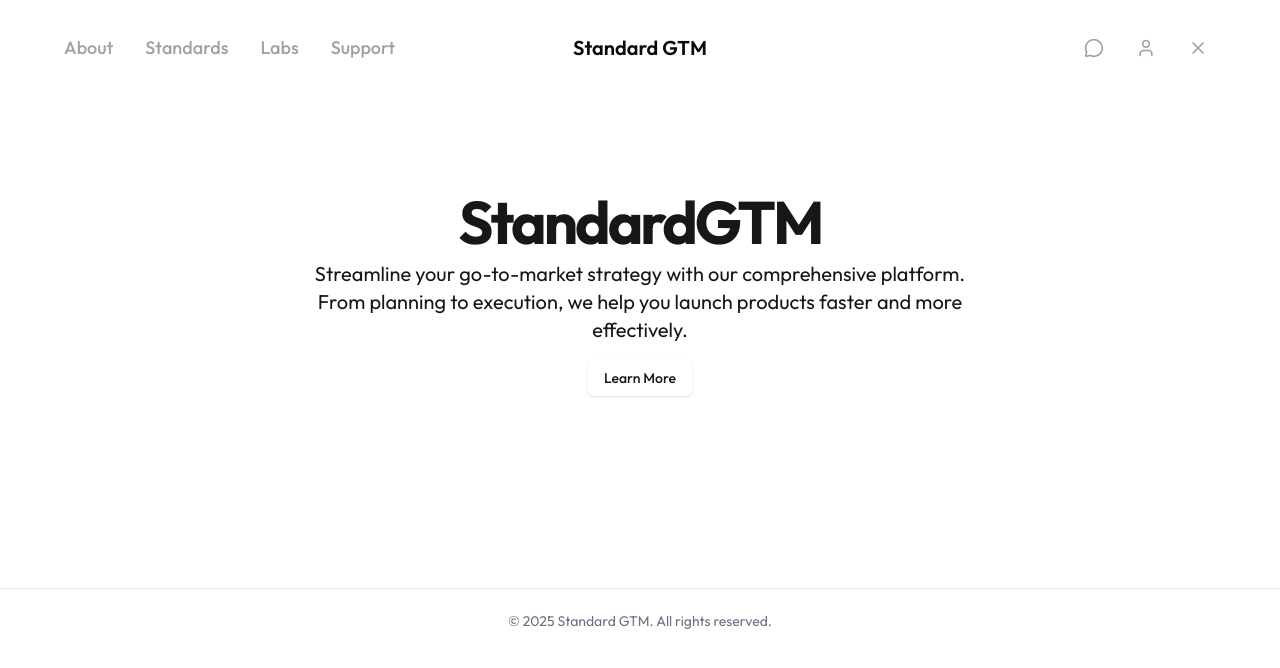
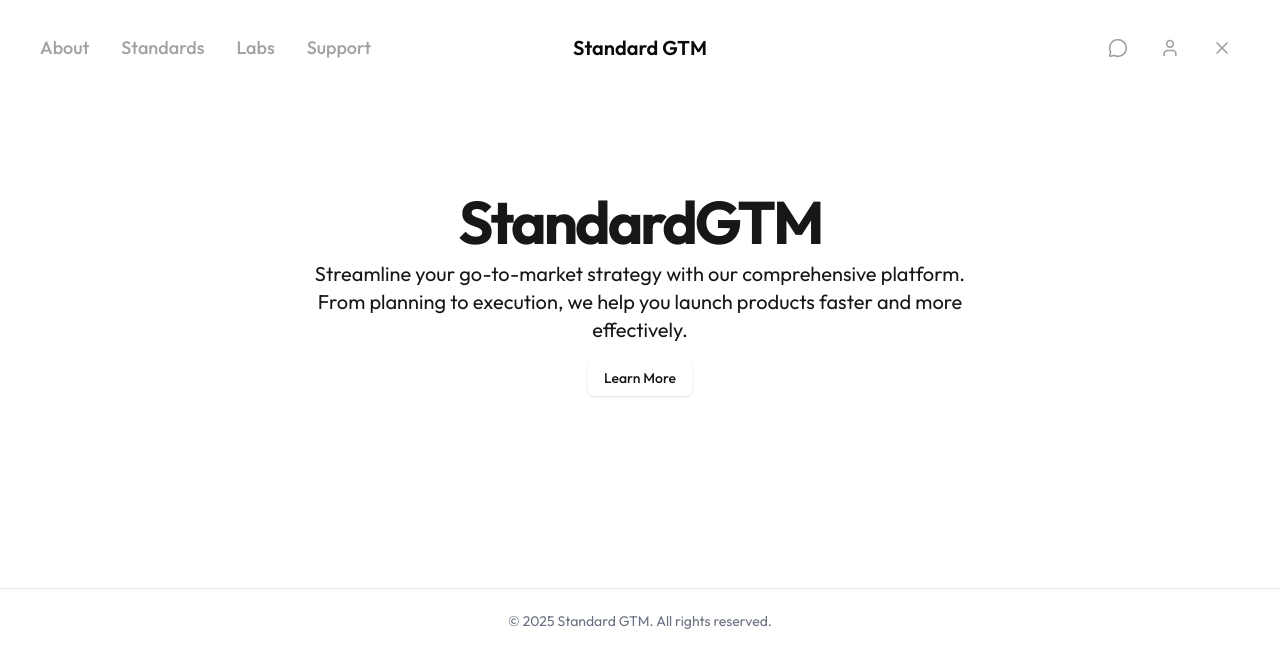
Before and after one commit to mxwllstrn/standardgtm, a Next.js app: page / in a window 1280 px wide. Shown: the top 668 px of the page. Built offline with nearby package versions, Linux system fonts and the light colour scheme.

Commit message:
final-nav-height

```diff
--- a/components/navigation.tsx
+++ b/components/navigation.tsx
@@ -15,7 +15,7 @@
 
   return (
     <nav className="w-full bg-white fixed">
-      <div className="mx-auto max-w-full px-4 sm:px-8 lg:px-16">
+      <div className="mx-auto max-w-full px-4 sm:px-5 lg:px-10">
         <div className="flex h-24 items-center justify-between">
           {/* Left Navigation */}
           <div className="flex items-center space-x-8">
```
